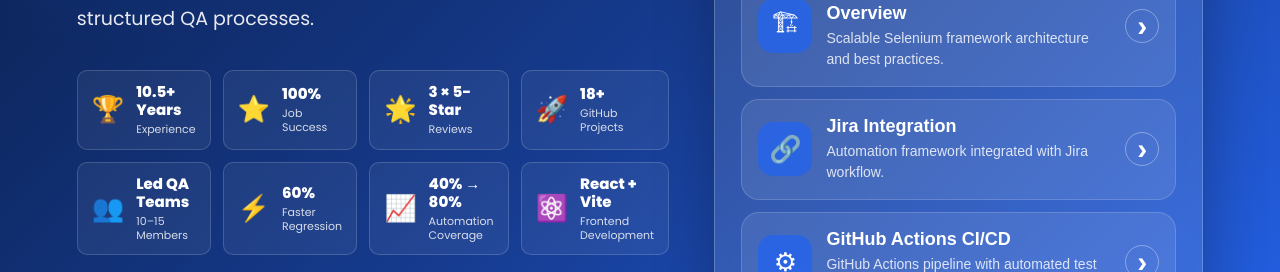
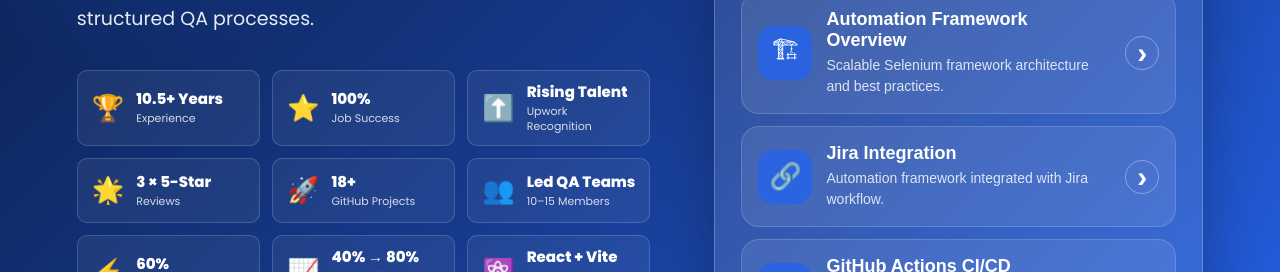
Before and after one commit to pnilava03/qa-portfolio, a React (Vite) app: page / in a window 1280 px wide. Shown: the part 528-800 px from the top of the page. Built offline with nearby package versions, Linux system fonts and the light colour scheme.

Commit message:
Add Upwork Rising Talent recognition to hero section

```diff
--- a/src/components/Hero.css
+++ b/src/components/Hero.css
@@ -102,7 +102,7 @@
 .hero-achievements {
   display: grid;
 
-  grid-template-columns: repeat(4, 1fr);
+  grid-template-columns: repeat(3, 1fr);
 
   gap: 12px;
 
--- a/src/components/Hero.jsx
+++ b/src/components/Hero.jsx
@@ -5,9 +5,12 @@
 const achievements = [
     { icon: "🏆", title: "10.5+ Years", text: "Experience" },
     { icon: "⭐", title: "100%", text: "Job Success" },
+    { icon: "⬆️", title: "Rising Talent", text: "Upwork Recognition" },
+
     { icon: "🌟", title: "3 × 5-Star", text: "Reviews" },
     { icon: "🚀", title: "18+", text: "GitHub Projects" },
     { icon: "👥", title: "Led QA Teams", text: "10–15 Members" },
+
     { icon: "⚡", title: "60%", text: "Faster Regression" },
     { icon: "📈", title: "40% → 80%", text: "Automation Coverage" },
     { icon: "⚛️", title: "React + Vite", text: "Frontend Development" },
--- a/src/components/Testimonials.jsx
+++ b/src/components/Testimonials.jsx
@@ -19,7 +19,7 @@
     rating: "★★★★★",
     short:
       "Built a scalable Selenium automation framework from scratch.",
-    image: review2,
+    image: review3,
   },
   {
     title: "QA Delivery",
@@ -27,7 +27,7 @@
     rating: "★★★★★",
     short:
       "Delivered excellent work before the deadline.",
-    image: review3,
+    image: review2,
   },
 ];
 
```
Lines whose indentation alone changed are shown as unchanged.
